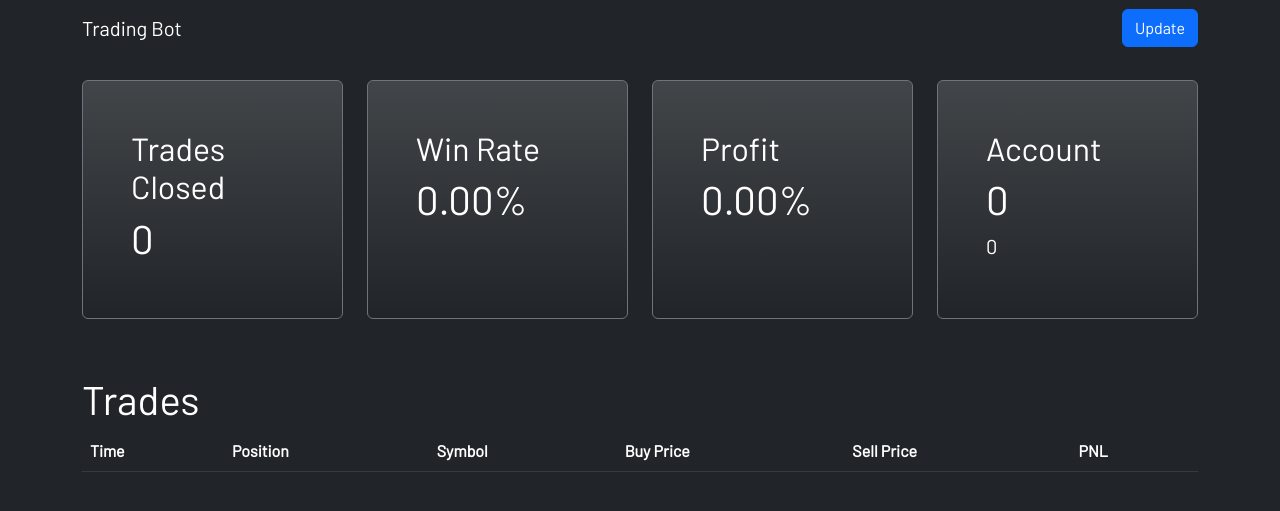
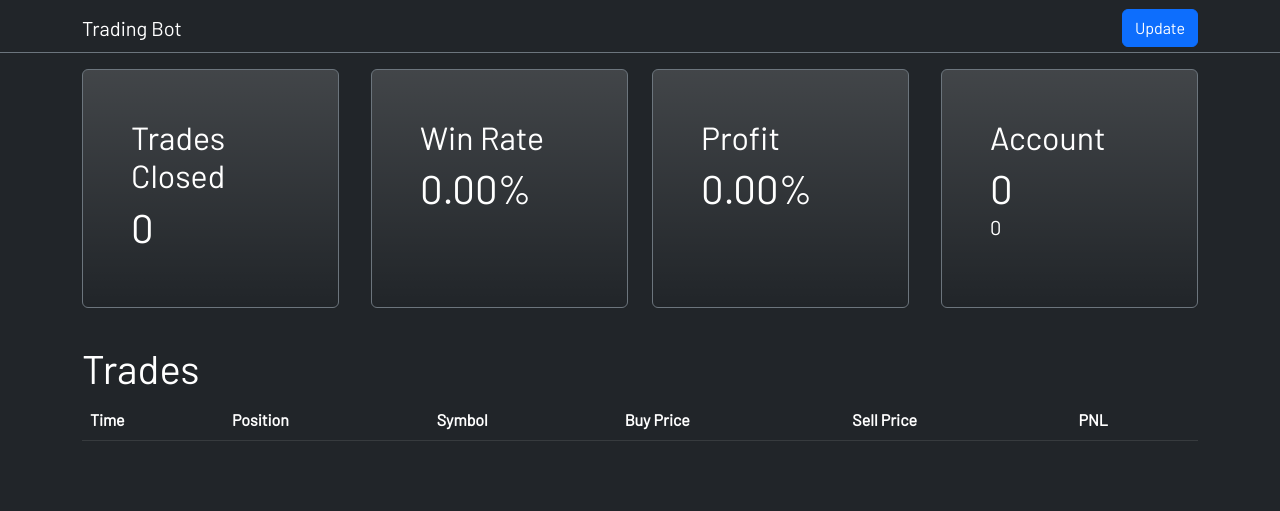
Before and after one commit to ozgvr/macdbot, a Flask app: page / in a window 1280 px wide. Shown: the top 511 px of the page. Run offline with Flask 2, Linux system fonts and the light colour scheme; data that the repository does not hold is empty.

Commit message:
change ui element spacings

```diff
--- a/templates/dashboard.html
+++ b/templates/dashboard.html
@@ -12,8 +12,8 @@
     </style>
 </head>
 <body class="bg-dark" onload="updateTrades()">
-    <section class="bg-dark">
-        <nav class="navbar navbar-expand-lg navbar-dark bg-dark" aria-label="Eighth navbar example">
+    <section class="bg-dark sticky-top">
+        <nav class="navbar navbar-expand-lg navbar-dark bg-dark pb-1 border-bottom border-secondary" aria-label="Eighth navbar example">
             <div class="container">
               <a class="navbar-brand" href="#">Trading Bot</a>
               <button type="button" onclick="updateTrades()" class="btn btn-primary">Update</button>
@@ -22,30 +22,30 @@
 
     </section>
     <section class="bg-dark">
-        <div class="container py-4">
+        <div class="container py-3">
             <div class="row">
-                <div class="col-6 col-md-3 mb-3">
+                <div class="col col-xs-6 col-md-3 mb-3 pe-2 pe-md-3">
                     <div class="card bg-dark border-secondary bg-gradient text-white p-3 p-lg-4 p-xl-5 h-100 w-100">
                         <h2>Trades Closed</h1>
                         <h1 id="total-closed" class="display-6 ">0</h1>
                     </div>
                 </div>
-                <div class="col-6 col-md-3 mb-3">
+                <div class="col col-xs-6 col-md-3 mb-3 ps-2 ps-md-3">
                     <div class="card bg-dark border-secondary bg-gradient text-white p-3 p-lg-4 p-xl-5 h-100 w-100">
                         <h2>Win Rate</h1>
                         <h1 id="winrate" class="display-6 ">0.00%</h1>
                     </div>
                 </div>
-                <div class="col-6 col-md-3 mb-3">
+                <div class="col col-xs-6 col-md-3 mb-3 pe-2 pe-md-3">
                     <div class="card bg-dark border-secondary bg-gradient text-white p-3 p-lg-4 p-xl-5 h-100 w-100">
                         <h2>Profit</h1>
                         <h1 id="profitrate" class="display-6 ">0.00%</h1>
                     </div>
                 </div>
-                <div class="col-6 col-md-3 mb-3">
+                <div class="col col-xs-6 col-md-3 mb-3 ps-2 ps-md-3">
                     <div class="card bg-dark border-secondary bg-gradient text-white p-3 p-lg-4 p-xl-5 h-100 w-100">
                         <h2>Account</h1>
-                        <h1 id="account-total" class="d-flex display-6 ">0</h1>
+                        <h1 id="account-total" class="d-flex display-6 mb-0">0</h1>
                         <span id="account-profit" class="lead">0</span>
 
                     </div>
@@ -56,7 +56,7 @@
         </div>
     </section>
     <section class="bg-dark">
-        <div class="container py-3">
+        <div class="container py-1">
             <div class="row">
                 <div class="col text-white">
                     <h1>Trades</h1>
```
